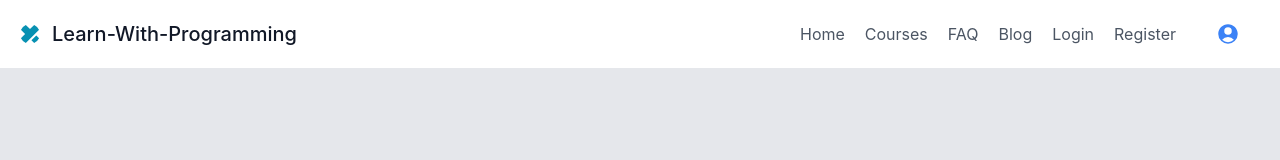
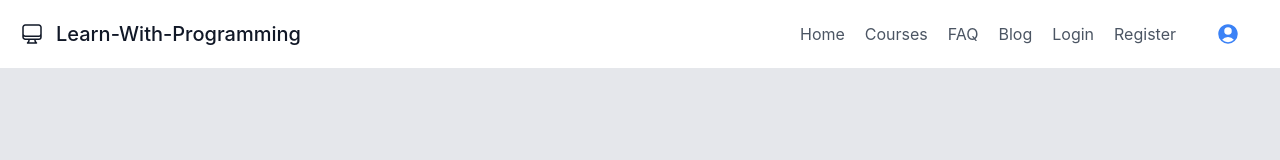
Before and after one commit to ismail360deg/Learn-With-Programming-Client-Side-10, a React (Create React App) app: page / in a window 1280 px wide. Shown: the top 160 px of the page. Built offline with nearby package versions, Linux system fonts and the light colour scheme; no server answers.

Commit message:
navbar logo added

```diff
--- a/src/components/Navbar.js
+++ b/src/components/Navbar.js
@@ -1,6 +1,5 @@
 import { useContext } from "react";
 import { Link } from "react-router-dom"
-import { logo } from "../assets/logo.jpg"
 import { AuthContext } from "../contexts/AuthProvider/AuthProvider";
 import { UserCircleIcon } from '@heroicons/react/24/solid'
 
@@ -20,15 +19,10 @@ const Navbar = () => {
                     to='/'
                     className='flex title-font font-medium items-center text-gray-900 mb-4 md:mb-0'
                 >
-                    {/* <img src={logo} alt="" /> */}
-                    <svg
-                        xmlns='http://www.w3.org/2000/svg'
-                        viewBox='0 0 32 32'
-                        fill='currentColor'
-                        className='flex-shrink-0 w-5 h-5 rounded-full text-cyan-600'
-                    >
-                        <path d='M18.266 26.068l7.839-7.854 4.469 4.479c1.859 1.859 1.859 4.875 0 6.734l-1.104 1.104c-1.859 1.865-4.875 1.865-6.734 0zM30.563 2.531l-1.109-1.104c-1.859-1.859-4.875-1.859-6.734 0l-6.719 6.734-6.734-6.734c-1.859-1.859-4.875-1.859-6.734 0l-1.104 1.104c-1.859 1.859-1.859 4.875 0 6.734l6.734 6.734-6.734 6.734c-1.859 1.859-1.859 4.875 0 6.734l1.104 1.104c1.859 1.859 4.875 1.859 6.734 0l21.307-21.307c1.859-1.859 1.859-4.875 0-6.734z'></path>
+                    <svg xmlns="http://www.w3.org/2000/svg" fill="none" viewBox="0 0 24 24" stroke-width="1.5" stroke="currentColor" class="w-6 h-6">
+                        <path stroke-linecap="round" stroke-linejoin="round" d="M9 17.25v1.007a3 3 0 01-.879 2.122L7.5 21h9l-.621-.621A3 3 0 0115 18.257V17.25m6-12V15a2.25 2.25 0 01-2.25 2.25H5.25A2.25 2.25 0 013 15V5.25m18 0A2.25 2.25 0 0018.75 3H5.25A2.25 2.25 0 003 5.25m18 0V12a2.25 2.25 0 01-2.25 2.25H5.25A2.25 2.25 0 013 12V5.25" />
                     </svg>
+
 
                     <span className='ml-3 text-xl'>Learn-With-Programming</span>
                 </Link>
```
